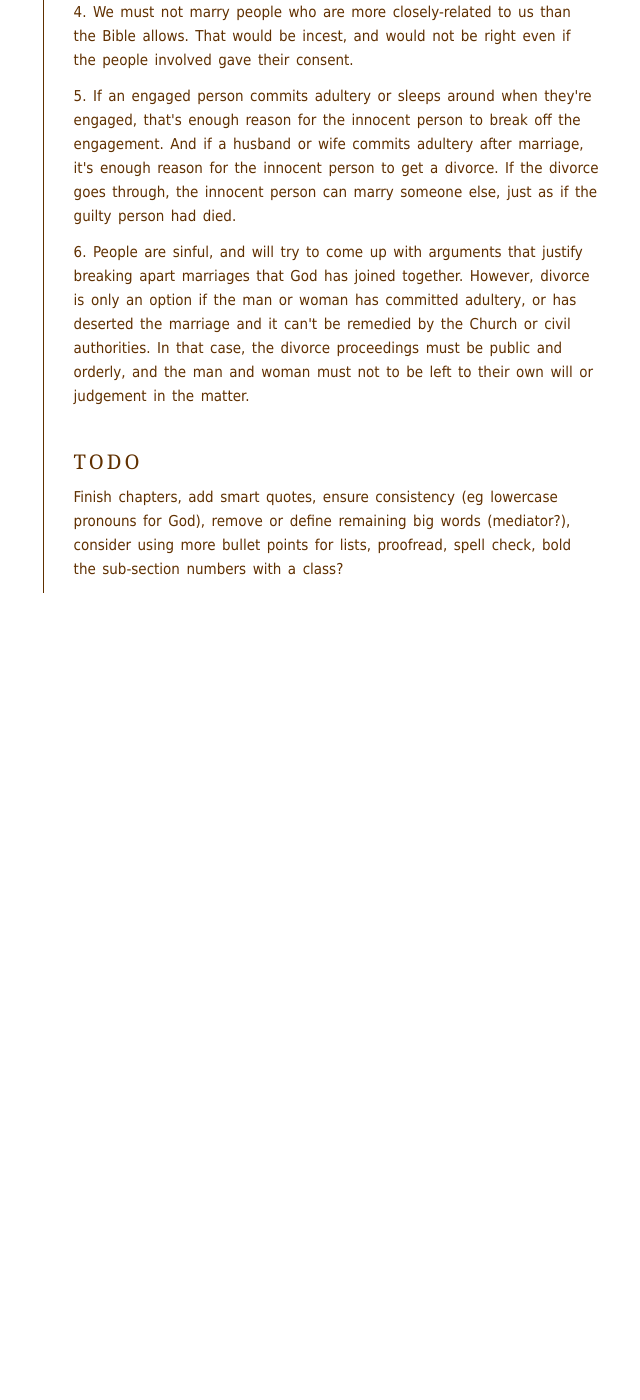
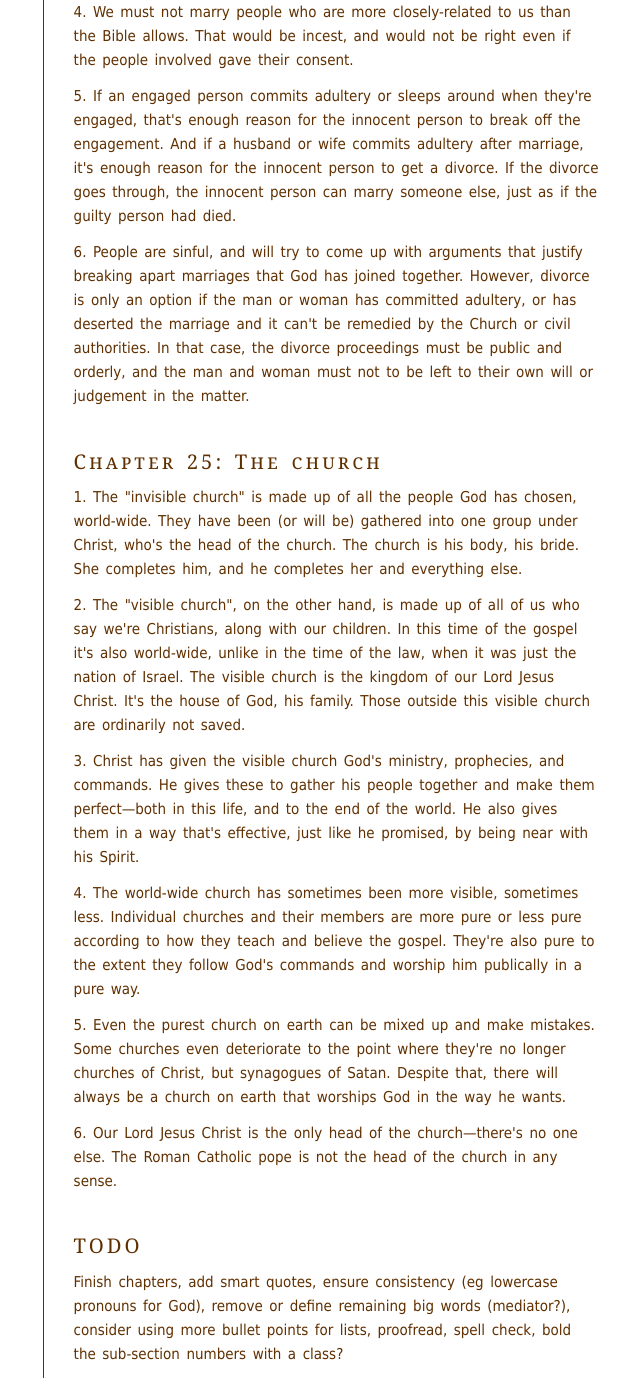
Before and after one commit to benhoyt/benhoyt.github.com, a Jekyll site: the page built from writings-plain-english-westminster.html, in a window 1280 px wide and 1400 px high, scrolled down 18964 px. Shown: the whole window, without its empty margins (391-1031 px from the left). Built offline with Jekyll 4.4.1, drawn with Linux system fonts in a browser that asks for light colours; before the commit the page ends 19594 px from its top, so only the background shows below that; some of the changed text lies outside the part shown.

Commit message:
Translate chapter 25

```diff
--- a/writings-plain-english-westminster.html
+++ b/writings-plain-english-westminster.html
@@ -69,7 +69,7 @@ permalink: /writings/plain-english-westminster/index.html
  <li><a href="#chapter22">Chapter 22: </a></li>
  <li><a href="#chapter23">Chapter 23: </a></li>
  <li><a href="#chapter24">Chapter 24: Marriage and divorce</a></li>
- <li><a href="#chapter25">Chapter 25: </a></li>
+ <li><a href="#chapter25">Chapter 25: The church</a></li>
  <li><a href="#chapter26">Chapter 26: </a></li>
  <li><a href="#chapter27">Chapter 27: </a></li>
  <li><a href="#chapter28">Chapter 28: </a></li>
@@ -428,6 +428,20 @@ permalink: /writings/plain-english-westminster/index.html
 
 <p>6. People are sinful, and will try to come up with arguments that justify breaking apart marriages that God has joined together. However, divorce is only an option if the man or woman has committed adultery, or has deserted the marriage and it can't be remedied by the Church or civil authorities. In that case, the divorce proceedings must be public and orderly, and the man and woman must not to be left to their own will or judgement in the matter.</p>
 
+<h2 id="chapter25">Chapter 25: The church</h2>
+
+<p>1. The "invisible church" is made up of all the people God has chosen, world-wide. They have been (or will be) gathered into one group under Christ, who's the head of the church. The church is his body, his bride. She completes him, and he completes her and everything else.</p>
+
+<p>2. The "visible church", on the other hand, is made up of all of us who say we're Christians, along with our children. In this time of the gospel it's also world-wide, unlike in the time of the law, when it was just the nation of Israel. The visible church is the kingdom of our Lord Jesus Christ. It's the house of God, his family. Those outside this visible church are ordinarily not saved.</p>
+
+<p>3. Christ has given the visible church God's ministry, prophecies, and commands. He gives these to gather his people together and make them perfect—both in this life, and to the end of the world. He also gives them in a way that's effective, just like he promised, by being near with his Spirit.</p>
+
+<p>4. The world-wide church has sometimes been more visible, sometimes less. Individual churches and their members are more pure or less pure according to how they teach and believe the gospel. They're also pure to the extent they follow God's commands and worship him publically in a pure way.</p>
+
+<p>5. Even the purest church on earth can be mixed up and make mistakes. Some churches even deteriorate to the point where they're no longer churches of Christ, but synagogues of Satan. Despite that, there will always be a church on earth that worships God in the way he wants.</p>
+
+<p>6. Our Lord Jesus Christ is the only head of the church—there's no one else. The Roman Catholic pope is not the head of the church in any sense.</p>
+
 
 <h2>TODO</h2>
 
```
